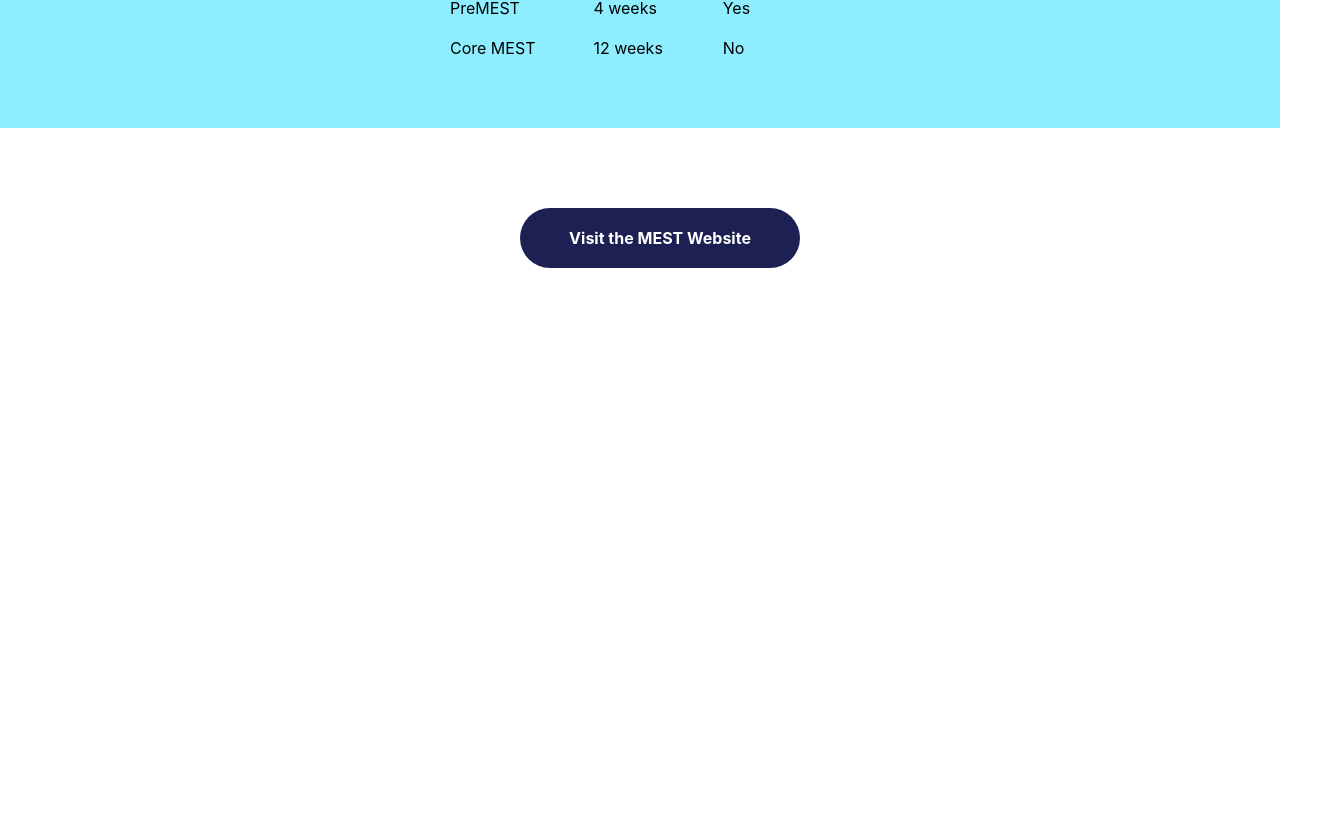
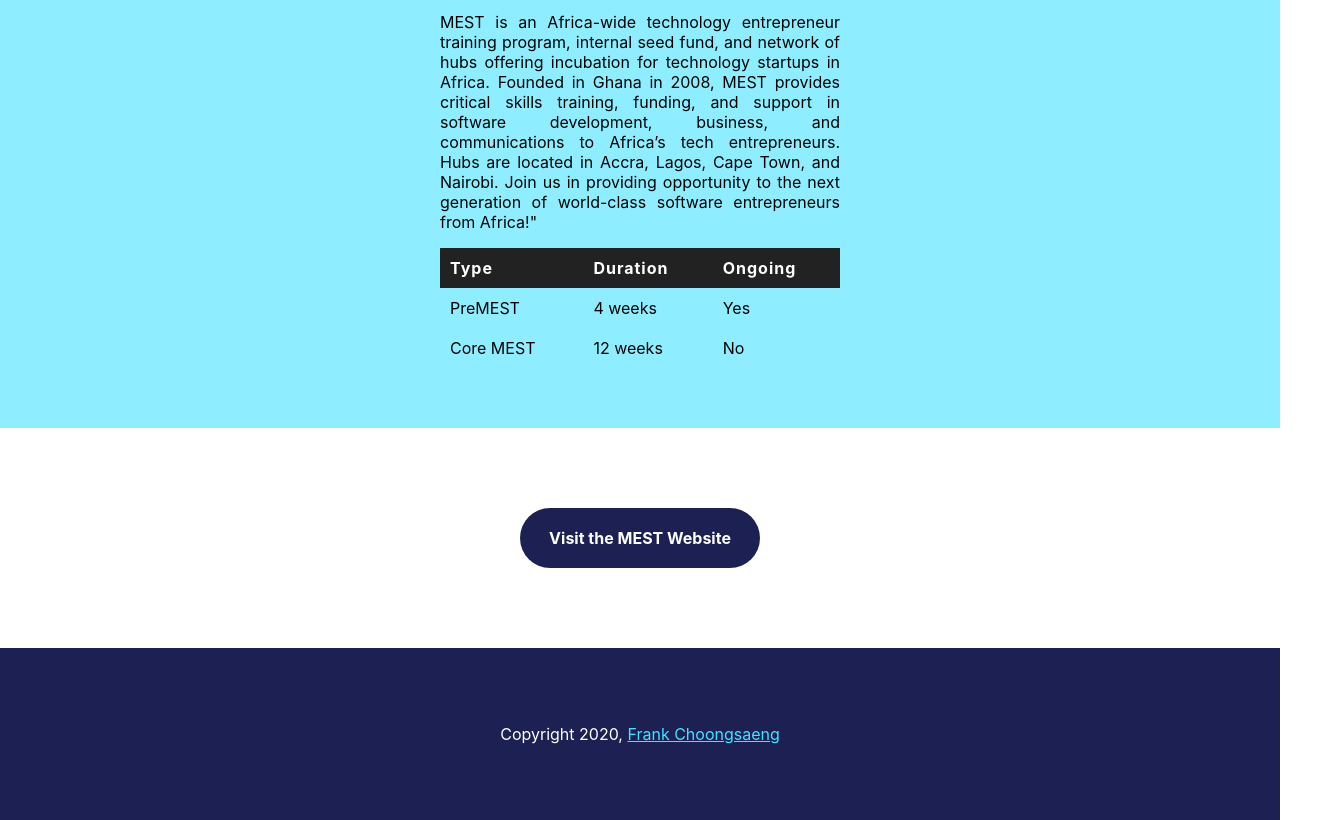
Before and after one commit to frankchoongsaeng/demoapp, a React (Create React App) app: page / in a window 1280 px wide. Shown: the part 1634-2454 px from the top of the page, 1320 px wide, since content can reach past the window. Before the commit the page ends 1982 px from the top, so only its background shows below. Built offline with nearby package versions, Linux system fonts and the light colour scheme.

Commit message:
Added Footer and Image Component

```diff
--- a/src/App.css
+++ b/src/App.css
@@ -63,14 +63,30 @@
   padding: 10px;
 }
 
+.cta-section {
+  display: flex;
+  align-items: center;
+  justify-content: center;
+}
+
 .button {
   display: inline-block;
   background: rgb(28, 32, 82);
   color: #fff;
   text-decoration: none;
   font-weight: bolder;
-  padding: 20px;
+  padding: 20px 0;
   width: 240px;
   border-radius: 100px;
-  margin: 0 calc(50% - (240px / 2));
 }
+
+.footer {
+  background-color: rgb(28, 32, 82);
+  color: white;
+  padding: 60px;
+  text-align: center;
+}
+
+.footer a {
+  color: rgb(66, 227, 255);
+}
--- a/src/App.js
+++ b/src/App.js
@@ -2,10 +2,12 @@
 import Header from './Header';
 import Spacer from "./Spacer";
 import Title from './Title';
+import Image from './Image';
 import Video from './Video';
 import Text from './Text';
 import Table from './Table';
 import CallToAction from './CallToAction';
+import Footer from './Footer';
 import './App.css';
 
 function App() {
@@ -18,12 +20,16 @@
       <Spacer />
       <section className="section blue about-pre-mest">
         <Title title="What is PreMEST?" />
+        <Image />
         <Text isAbout="premest"/>
         <Table />
       </section>
       <Spacer />
-      <CallToAction />
+      <div className="cta-section">
+        <CallToAction />
+      </div>
       <Spacer/>
+      <Footer />
     </div>
   );
 }
--- /dev/null
+++ b/src/Footer.js
@@ -0,0 +1,11 @@
+import React from 'react';
+
+function Footer() {
+    return (
+        <div className="footer">
+            <p>Copyright 2020, <a href="github.com/frankchoongsaeng">Frank Choongsaeng</a></p>
+        </div>
+    );
+}
+
+export default Footer;
--- /dev/null
+++ b/src/Image.js
@@ -0,0 +1,9 @@
+import React from 'react';
+
+function Image() {
+    return(
+        <img class="image" src="https://www.entrepreneurindia.co/images/Entrepreneur-India.jpg" alt="entrepreneur"/>
+    );
+}
+
+export default Image;
```
